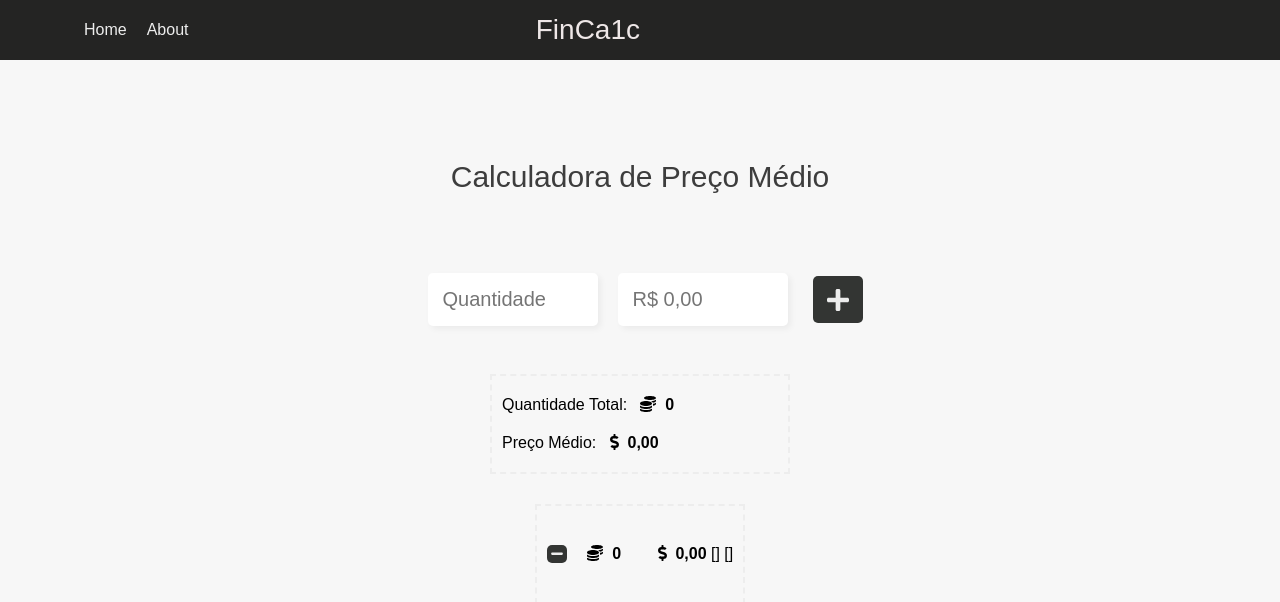
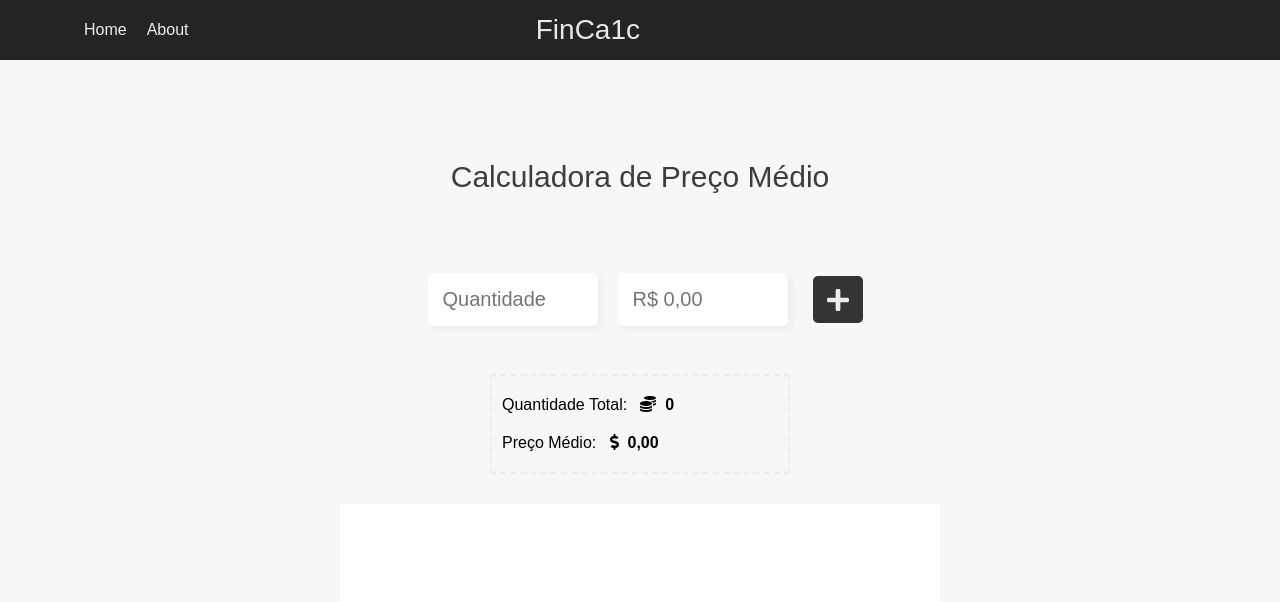
Before and after one commit to hewmoreira/finprice, a Vue app: page / in a window 1280 px wide. Shown: the top 602 px of the page. Built offline with nearby package versions, Linux system fonts and the light colour scheme.

Commit message:
added condição de exibição

```diff
--- a/src/pages/PrecoMedio.vue
+++ b/src/pages/PrecoMedio.vue
@@ -22,15 +22,15 @@
                 <b>{{ formatPrice(preco) }}</b>
         </div>
     </div>
-    <div id="listaPMs">
+    <div id="listaPMs" v-if="listaQuantidade[0] || listaPreco[0]">
         <div>
             <button type="submit" class="btnDelete" :click="deletePM">
                 <font-awesome-icon class="iconBtnDelete" icon="minus"/>
             </button>
             &emsp;<font-awesome-icon icon="coins"/>&nbsp;
-            <b>{{ formatNumber(quantidade) }}</b>&emsp;&emsp;
+            <b>{{ formatNumber(listaQuantidade[0]) }}</b>&emsp;&emsp;
             <font-awesome-icon icon="dollar-sign"/>&nbsp;
-            <b>{{ formatPrice(preco) }}</b> {{listaQuantidade}} {{listaPreco}}
+            <b>{{ formatPrice(listaPreco[0]) }}</b>
         </div>
     </div>
     <div id="publish"></div>
```
